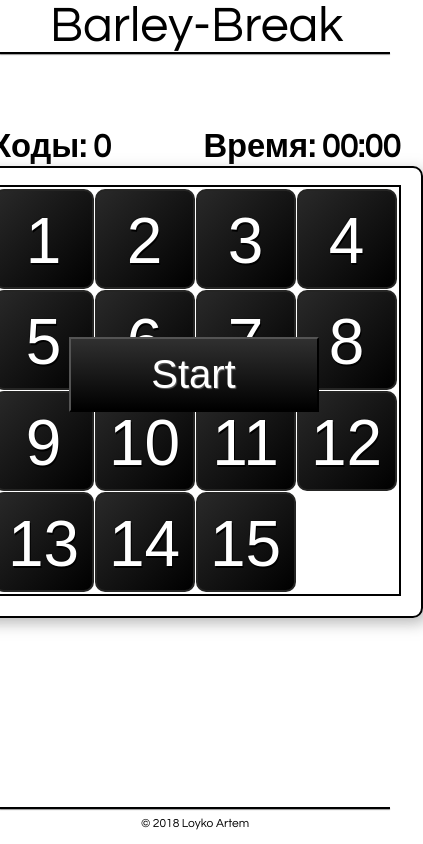
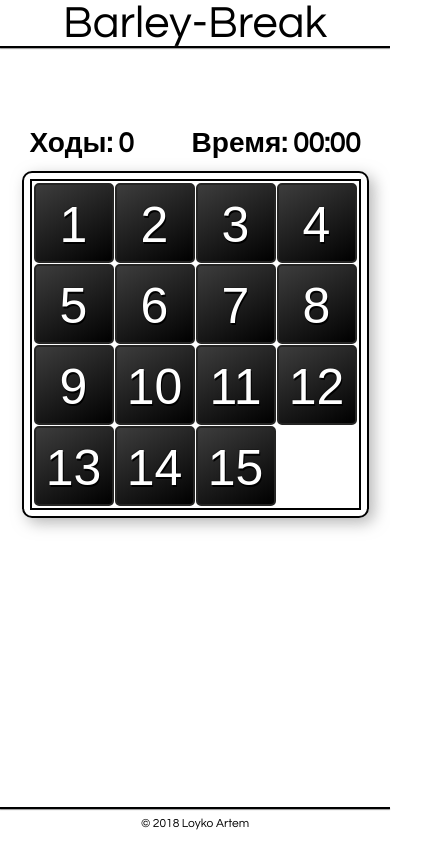
Before and after one commit to artuom130/Barley-Break, a React app: page / in a window 390 px wide. Shown: the whole page, 423 px wide, since content can reach past the window. Built offline with nearby package versions, Linux system fonts and the light colour scheme.

Commit message:
mobile optimized and deployed

```diff
--- a/public/index.html
+++ b/public/index.html
@@ -3,12 +3,13 @@
   <head>
     <meta charset="utf-8">
     <meta name="viewport" content="width=device-width, initial-scale=1, shrink-to-fit=no">
-
+    <link rel="stylesheet" href="static.css">
     <title>Barley-Break</title>
   </head>
   <body>
     <header>Barley-Break</header>
     <div id="root"></div>
     <footer>© 2018 Loyko Artem </footer>
+
   </body>
 </html>
--- /dev/null
+++ b/public/static.css
@@ -0,0 +1,46 @@
+* {
+  margin: 0;
+  padding: 0;
+}
+body {
+  font: 24px "Century Gothic", Futura, sans-serif;
+}
+header {
+  text-indent: 50px;
+  font-size: 50px;
+  height: 8vh;
+  /* border-width: 15px;
+  border-color: rgb(75, 70, 70);
+  border-style: outset; */
+}
+footer::before, header::after {
+  content: '';
+  display: block;
+  width: 100%;
+  height: 2px;
+  background: #000;
+  box-shadow: 0 1px 1px rgba(48, 46, 46, 0.5);
+}
+footer::before {
+  position: absolute;
+  top: 0;
+}
+footer {
+  position: fixed;
+  display: absolute;
+  height: 2vh;
+  bottom: 0;
+  left: 0;
+  right: 0;
+  text-align: center;
+  font-size: 12px;
+  padding: 10px 0;
+}
+
+@media screen and (max-width:480px) {
+  header {
+    text-indent: 0;
+    text-align: center;
+    font-size: 45px;
+  }
+}
--- a/src/Components/Squares.js
+++ b/src/Components/Squares.js
@@ -1,8 +1,8 @@
 import React from 'react';
 function Square(props) {
   const position = {
-    left: (props.x*101+2),
-    top: (props.y*101+2),
+    left: (props.x*81+2),
+    top: (props.y*81+2),
   }
   return (
     <button onClick={props.onClick} className="square" style={position}>{props.value}</button>
--- a/src/Game.js
+++ b/src/Game.js
@@ -57,7 +57,7 @@ class Game extends Component {
     // console.log(`--- clicked btn ${elem} pos (${x}, ${y})`);
     let squares = [];
     for(let i = 0; i < 4; i++) squares[i] = this.state.positions[i].slice();
-    // if(!this.state.started) this.startGame(squares);
+    if(!this.state.started) this.startGame(this.rightPositions);
     if(calculateWinner(squares)) return;
 
     // where null
@@ -94,8 +94,8 @@ class Game extends Component {
   }
   tick() {
     const diff = new Date() - this.state.timeStarted;
-    const seconds = Math.round((diff / 1000) % 60);
-    const minutes = Math.round((diff / 60000) % 60);
+    const seconds = Math.floor((diff / 1000) % 60);
+    const minutes = Math.floor((diff / 60000) % 60);
     console.log('tick',  minutes,seconds);
     this.setState({
       seconds: seconds,
@@ -110,7 +110,7 @@ class Game extends Component {
         <GameInfo moves={this.state.moves} time={[this.state.seconds, this.state.minutes]}/>
         <div className="board">
           <Squares positions={this.state.positions} handleClick={this.handleClick}/>
-          {this.state.started ? null : <button className="start" onClick={() => {this.startGame(this.rightPositions)}}>Start</button>}
+          {/* {this.state.started ? null : <button className="start" onClick={() => {this.startGame(this.rightPositions)}}>Start</button>} */}
         </div>
       </div>
     );
--- a/src/index.css
+++ b/src/index.css
@@ -1,41 +1,4 @@
-* {
-  margin: 0;
-  padding: 0;
-}
-body {
-  font: 24px "Century Gothic", Futura, sans-serif;
-}
-header {
-  text-indent: 50px;
-  font-size: 50px;
-  height: 8vh;
-  /* border-width: 15px;
-  border-color: rgb(75, 70, 70);
-  border-style: outset; */
-}
-footer::before, header::after {
-  content: '';
-  display: block;
-  width: 100%;
-  height: 2px;
-  background: #000;
-  box-shadow: 0 1px 1px rgba(48, 46, 46, 0.5);
-}
-footer::before {
-  position: absolute;
-  top: 0;
-}
-footer {
-  position: fixed;
-  display: absolute;
-  height: 2vh;
-  bottom: 0;
-  left: 0;
-  right: 0;
-  text-align: center;
-  font-size: 12px;
-  padding: 10px 0;
-}
+
 #root {
   display: flex;
   justify-content: center;
@@ -47,18 +10,18 @@ footer {
   position: relative;
   border: 2px solid rgb(0, 0, 0);
   padding: 2px;
-  width: 403px;
-  height: 403px;
+  width: 323px;
+  height: 323px;
   user-select: none;
 }
 .board::before {
   display: block;
+  content: '';
   position: absolute;
-  top: -5%;
-  left: -5%;
-  content: '';
-  width: 110%;
-  height: 110%;
+  top: -3%;
+  left: -3%;
+  width: 105%;
+  height: 105%;
   border-radius: 10px;
   border: 2px solid rgb(0, 0, 0);
   box-shadow: 5px 5px 15px rgba(128, 128, 128, 0.568);
@@ -68,17 +31,17 @@ footer {
   cursor: pointer;
   position: absolute;
   background: #3a3938;
-  background-image: linear-gradient(135deg, rgb(41, 41, 41),
+  background-image: linear-gradient(150deg, rgb(61, 61, 61),
   rgb(0, 0, 0));
   border: 2px solid #252524;
-  font-size: 64px;
+  font-size: 50px;
   font-weight: normal;
-  line-height: 100px;
-  height: 100px;
+  line-height: 80px;
+  height: 80px;
+  width: 80px;
   padding: 0;
   text-align: center;
-  width: 100px;
-  border-radius: 10px;
+  border-radius: 5px;
   color: #fff;
   text-shadow: 1px 2px #000, -1px -1px rgba(0, 0, 0, 0.185);
 }
@@ -121,5 +84,5 @@ footer {
   display: flex;
   flex-direction: row;
   justify-content: space-between;
-  font-size: 28px;
+  font-size: 24px;
 }
```
Also changed, not shown: firebase.json (added), 1 other file.
